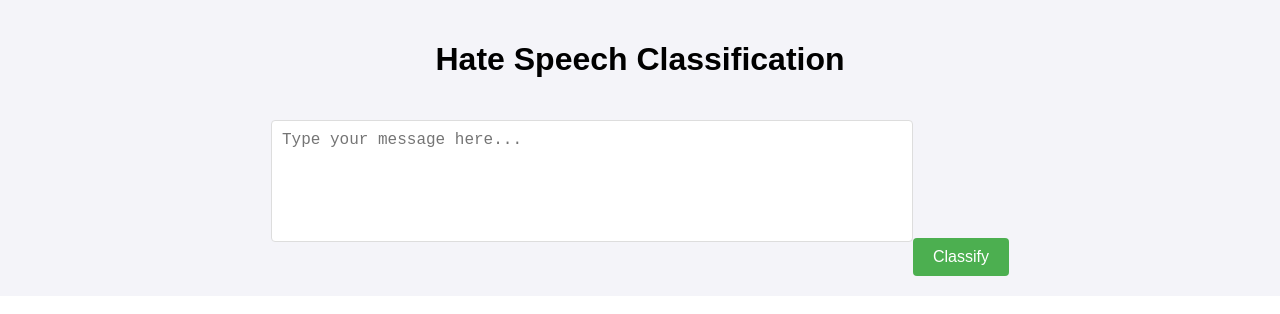
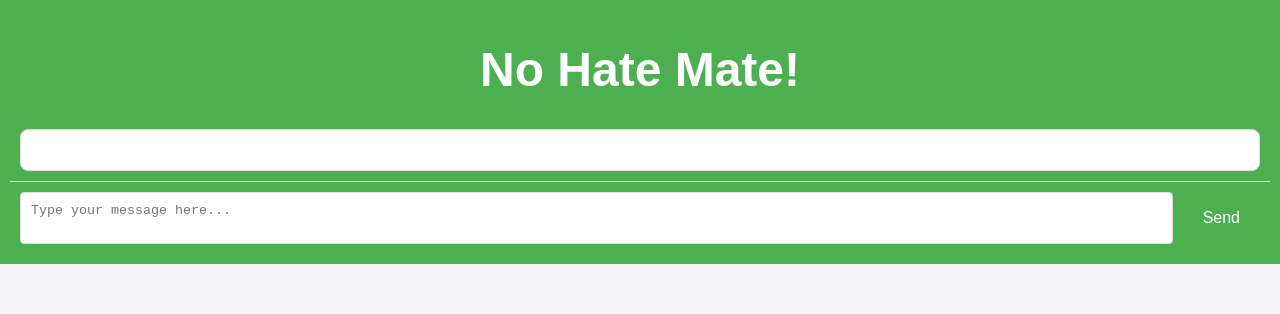
Before and after one commit to yash-kulkarni2000/chat-application, a React (Create React App) app in the folder frontend/: page / in a window 1280 px wide. Shown: the top 314 px of the page. Built offline with nearby package versions, Linux system fonts and the light colour scheme.

Commit message:
bot added, ui updated

```diff
--- a/frontend/src/App.css
+++ b/frontend/src/App.css
@@ -1,21 +1,63 @@
 .App {
   text-align: center;
   font-family: Arial, sans-serif;
-  margin: 0;
+  background-color: #f4f4f9;
+  height: 100vh;
+  display: flex;
+  flex-direction: column;
+}
+
+.App-header {
+  background-color: #4caf50;
+  color: white;
+  padding: 10px;
+  font-size: 24px;
+}
+
+.chat-window {
+  flex: 1;
   padding: 20px;
-  background-color: #f4f4f9;
+  overflow-y: auto;
+  border: 1px solid #ddd;
+  margin: 10px;
+  border-radius: 8px;
+  background-color: #ffffff;
+  max-height: 60vh;
+}
+
+.chat-message {
+  margin: 10px 0;
+  padding: 10px;
+  border-radius: 8px;
+  max-width: 60%;
+  word-wrap: break-word;
+}
+
+.chat-message.user {
+  background-color: #e1ffc7;
+  align-self: flex-end;
+  text-align: left;
+}
+
+.chat-message.bot {
+  background-color: #f1f1f1;
+  align-self: flex-start;
+  text-align: left;
+}
+
+.input-area {
+  display: flex;
+  padding: 10px;
+  border-top: 1px solid #ddd;
 }
 
 textarea {
-  width: 50%;
-  height: 100px;
-  margin: 20px 0;
+  flex: 1;
   padding: 10px;
-  font-size: 16px;
   border: 1px solid #ddd;
   border-radius: 4px;
-  outline: none;
   resize: none;
+  margin-right: 10px;
 }
 
 button {
@@ -36,8 +78,3 @@ button:disabled {
 button:hover:not(:disabled) {
   background-color: #45a049;
 }
-
-p {
-  font-size: 18px;
-  margin-top: 20px;
-}
--- a/frontend/src/App.js
+++ b/frontend/src/App.js
@@ -3,14 +3,16 @@ import './App.css';
 
 function App () {
   const [message, setMessage] = useState('');
-  const [classification, setClassification] = useState('');
   const [isLoading, setIsLoading] = useState(false);
+  const [chatHistory, setChatHistory] = useState([]);
 
-  const classifyMessage = async () => {
+  const sendMessage = async () => {
     if (!message) {
       alert('Please enter a message');
       return;
     }
+
+    setChatHistory((prev) => [...prev, {sender: 'User', text: message}]);
 
     setIsLoading(true);
     try {
@@ -23,27 +25,44 @@ function App () {
       });
 
       const data = await response.json();
-      setClassification(`Classification: ${data.classification}`);
-    } catch (error) {
+
+      setChatHistory((prev) => [
+        ...prev,
+        {sender: 'Bot', text: `Classification: ${data.classification}`},
+        {sender: 'Bot', text: data.reply},
+      ]);
+    } catch (error){
       console.error('Error:', error);
-      setClassification('Error classifying the message. Please try again.');
+      setChatHistory((prev) => [
+        ...prev,
+        {sender: 'Bot', text: 'Error communicating with the server'},
+      ]);
     } finally {
       setIsLoading(false);
+      setMessage('');
     }
   };
 
   return (
     <div className='App'>
       <header className='App-header'>
-        <h1>Hate Speech Classification</h1>
-        <textarea value={message} onChange={(e) => setMessage(e.target.value)} placeholder='Type your message here...'/>
-        <button onClick={classifyMessage} disabled={isLoading}>
-          {isLoading ? 'Classifying...': 'Classify'}
-        </button>
-        {classification && <p>{classification}</p>}
+        <h1>No Hate Mate!</h1>
+        <div className='chat-window'>
+          {chatHistory.map((entry, index) => (
+            <div key={index} className={`chat-message ${entry.sender === 'User' ? 'user' : 'bot'}`}>
+            <strong>{entry.sender}:</strong>{entry.text}
+            </div>
+          ))}
+        </div>
+        <div className='input-area'>
+          <textarea value={message} onChange={(e) => setMessage(e.target.value)} placeholder="Type your message here..."/>
+          <button onClick={sendMessage} disabled={isLoading}>
+            {isLoading ? 'Sending...' : 'Send'}
+          </button>
+        </div>
       </header>
     </div>
-  )
+  );
 }
 
 export default App;
```
Also changed, not shown: 1 other file (tests, documents, lock files or other folders).
